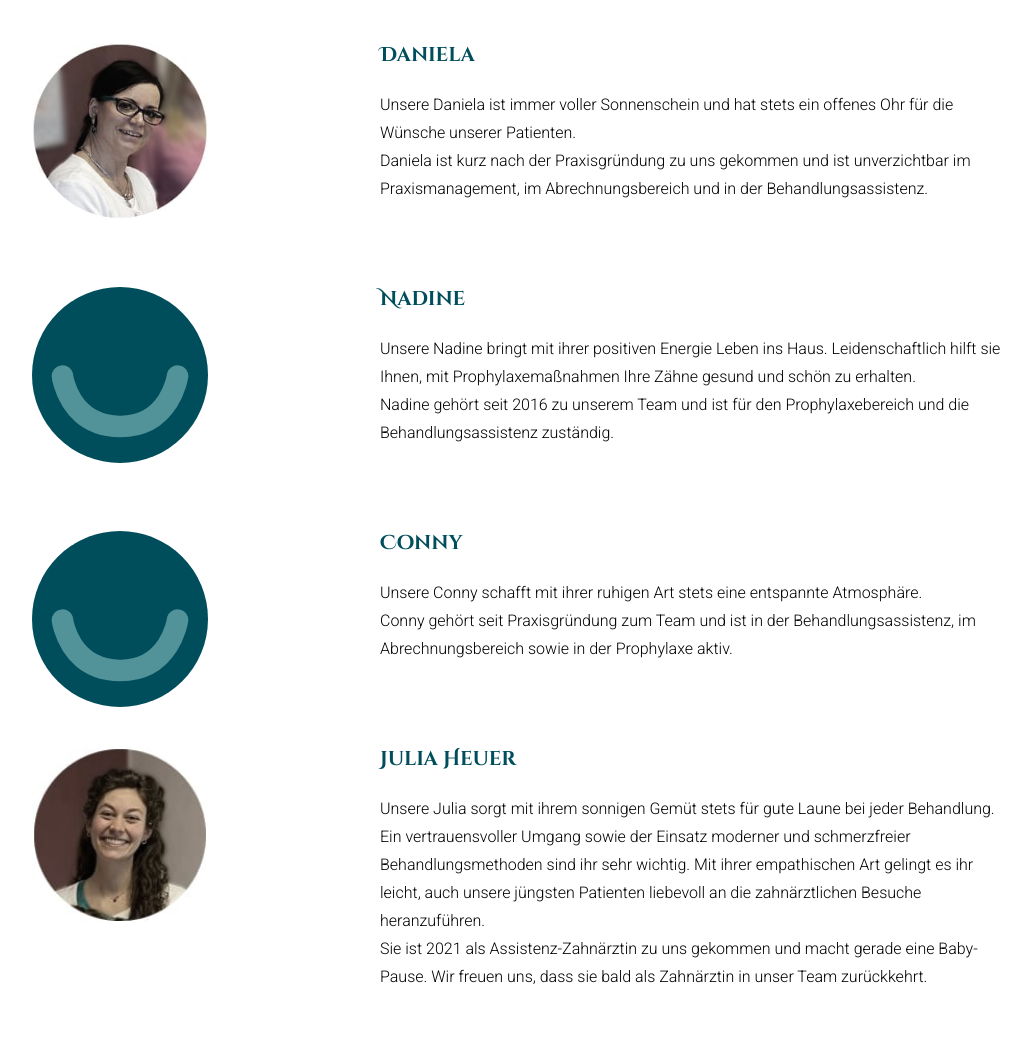
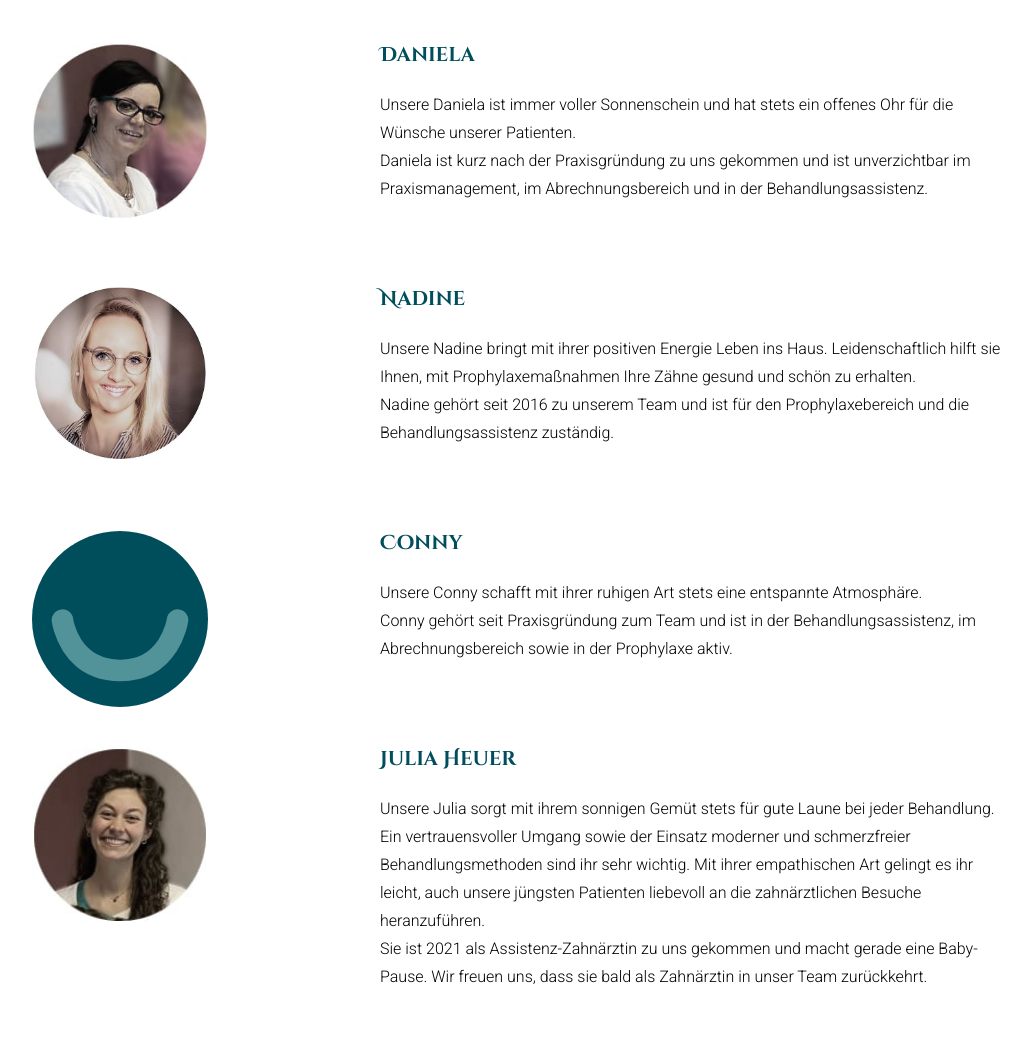
Before and after one commit to zahn-heuer-naumburg/zahn-heuer-naumburg.github.io, a plain HTML site: page index.html in a window 1280 px wide. Shown: the part 3021-4068 px from the top of the page, without its empty margins (181-1212 px from the left). Drawn offline with nearby package versions, Linux system fonts and the light colour scheme; a web font is replaced by a local one.

Commit message:
add photo nadine

```diff
--- a/index.html
+++ b/index.html
@@ -171,12 +171,12 @@
 
                     <!-- Nadine -->
                     <div class="col-lg-5 col-md-5 col-sm-12">
+                        <div>
+                            <img src="/images/banner/nadine.jpg" style="width: 19em;paddding-top: 0em; padding-left: 8em;" class="img-fluid" alt="">
+                        </div>
                         <!-- <div>
-                            <img src="/images/banner/nadine.jpg" style="width: 19em;paddding-top: 0em; padding-left: 8em;" class="img-fluid" alt="">
+                            <img src="/images/logo/logo_pic.svg" style="width: 19em;paddding-top: 0em; padding-left: 8em;opacity: 1.0;" class="img-fluid" alt="">
                         </div> -->
-                        <div>
-                            <img src="/images/logo/logo_pic.svg" style="width: 19em;paddding-top: 0em; padding-left: 8em;opacity: 1.0;" class="img-fluid" alt="">
-                        </div>
                         <!-- <div><p><br /></p></div> -->
                     </div>
                     <!-- right side -->
@@ -212,7 +212,7 @@
                     <!-- Julia -->
                     <div class="col-lg-5 col-md-5 col-sm-12">
                         <!-- <div>
-                            <img src="/images/banner/julia_2.jpg" style="width: 19em;paddding-top: 0em; padding-left: 8em;" class="img-fluid" alt="">
+                            <img src="/images/banner/julia_4.jpeg" style="width: 19em;paddding-top: 0em; padding-left: 8em;" class="img-fluid" alt="">
                         </div> -->
                         <div>
                             <img src="/images/banner/julia.jpg" style="width: 19em;paddding-top: 0em; padding-left: 8em;" class="img-fluid" alt="">
```
Also changed, not shown: images/banner/nadine.jpg (added).
